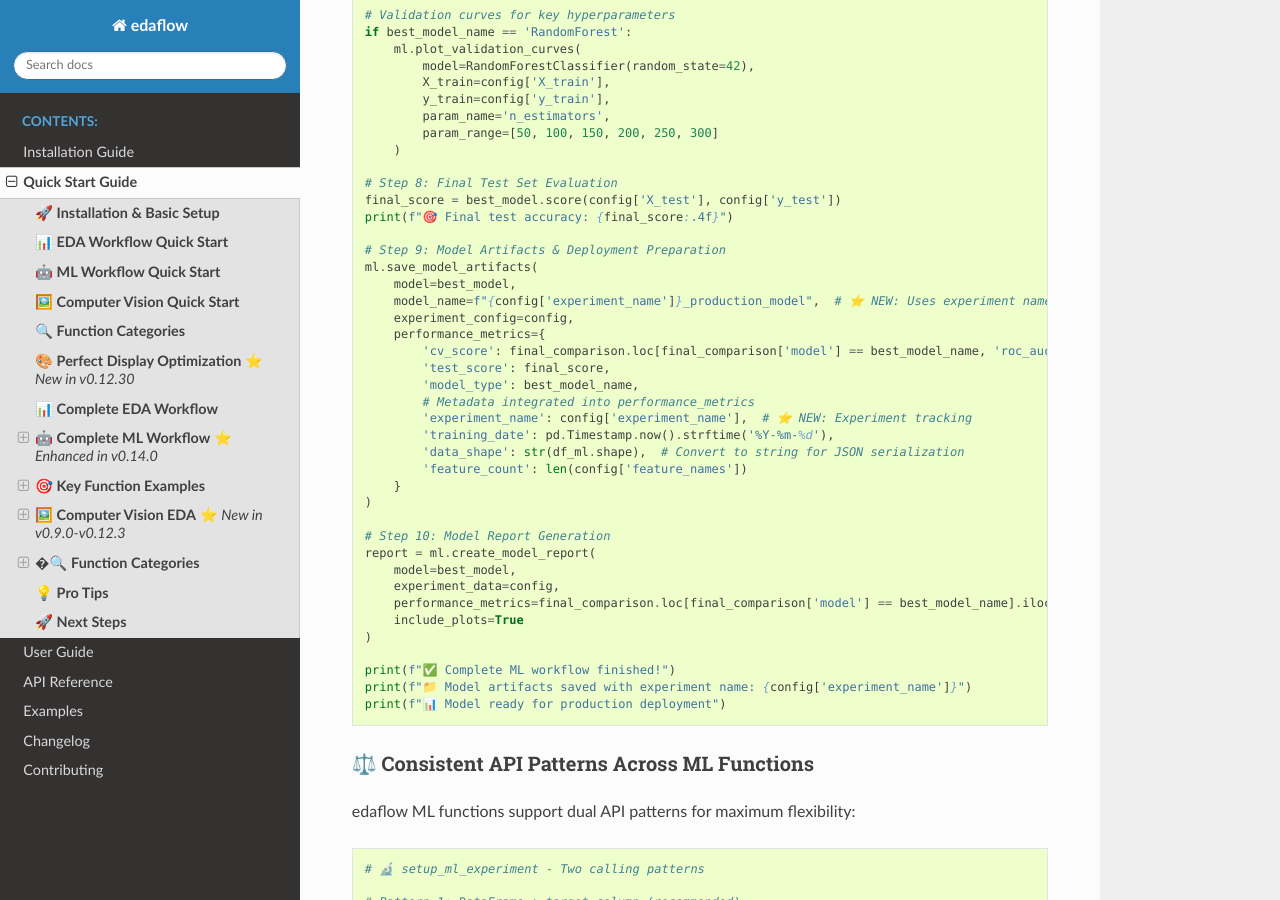
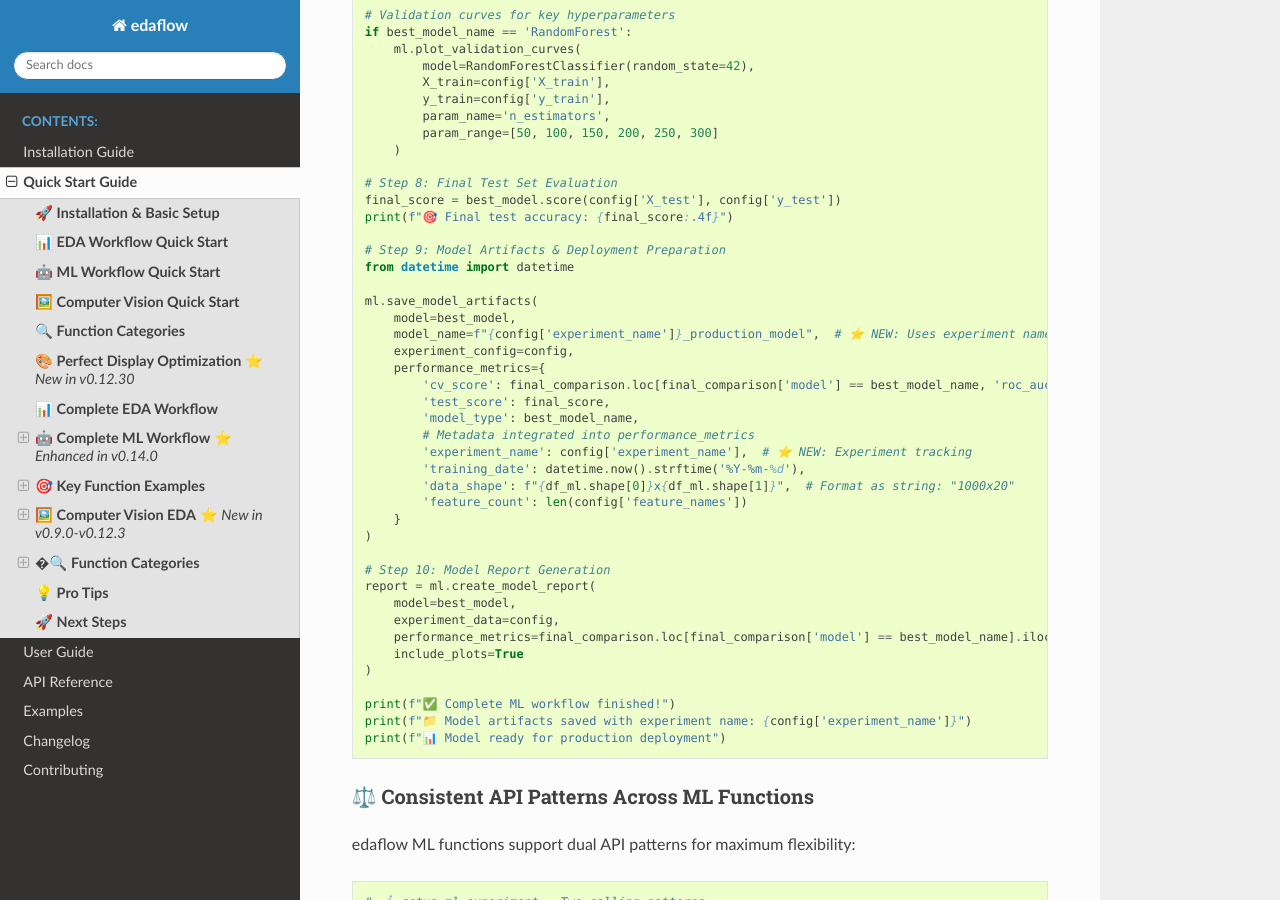
Before and after one commit to evanlow/edaflow, a Sphinx documentation site: the page built from docs/source/quickstart.rst, in a window 1280 px wide and 900 px high, scrolled down 8682 px. Built offline with Sphinx 7.4.7 and the Read the Docs theme 3.1.0, drawn with Linux system fonts in a browser that asks for light colours; pages that are not in the unit, such as notebooks, are missing from menus.

Commit message:
CRITICAL: Fix ValueError in Step 9 DataFrame operations
Fixed ValueError: 'truth value of DataFrame is ambiguous' in Step 9:

docs/source/quickstart.rst:
- Added 'from datetime import datetime' import
- Changed pd.Timestamp.now()  datetime.now()
- Changed str(df_ml.shape)  f'{df_ml.shape[0]}x{df_ml.shape[1]}'

Root Cause: pandas DataFrame operations can trigger ambiguous truth
value errors when used in certain contexts. Using Python's standard
datetime and explicit shape formatting avoids DataFrame boolean
evaluation issues.

Benefits:
- Cleaner date handling without pandas dependency
- Better formatted data shape ('1000x20' vs '(1000, 20)')
- Avoids DataFrame ambiguous truth value errors

```diff
--- a/docs/source/quickstart.rst
+++ b/docs/source/quickstart.rst
@@ -498,6 +498,8 @@ Here's how to perform a complete machine learning workflow using edaflow's 26 ML
    print(f"🎯 Final test accuracy: {final_score:.4f}")
 
    # Step 9: Model Artifacts & Deployment Preparation
+   from datetime import datetime
+
    ml.save_model_artifacts(
        model=best_model,
        model_name=f"{config['experiment_name']}_production_model",  # ⭐ NEW: Uses experiment name
@@ -508,8 +510,8 @@ Here's how to perform a complete machine learning workflow using edaflow's 26 ML
            'model_type': best_model_name,
            # Metadata integrated into performance_metrics
            'experiment_name': config['experiment_name'],  # ⭐ NEW: Experiment tracking
-           'training_date': pd.Timestamp.now().strftime('%Y-%m-%d'),
-           'data_shape': str(df_ml.shape),  # Convert to string for JSON serialization
+           'training_date': datetime.now().strftime('%Y-%m-%d'),
+           'data_shape': f"{df_ml.shape[0]}x{df_ml.shape[1]}",  # Format as string: "1000x20"
            'feature_count': len(config['feature_names'])
        }
    )
```
